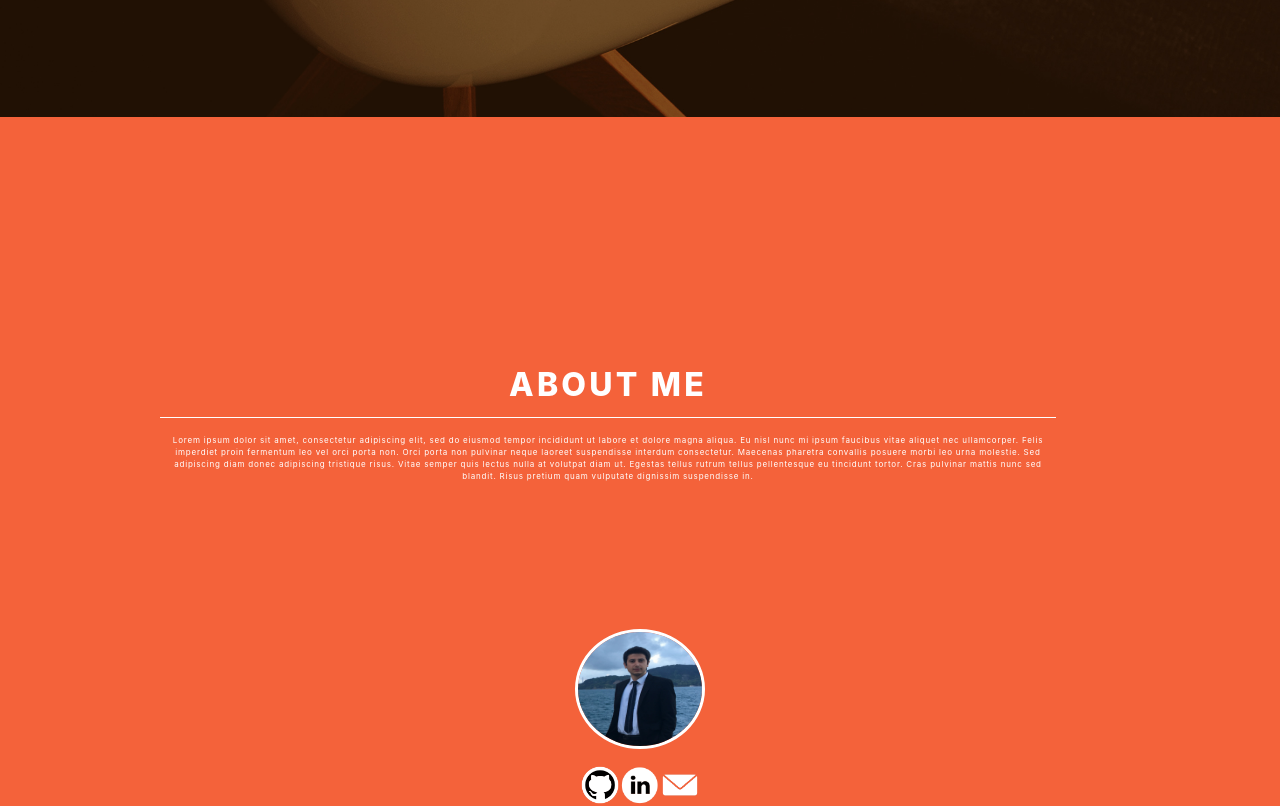
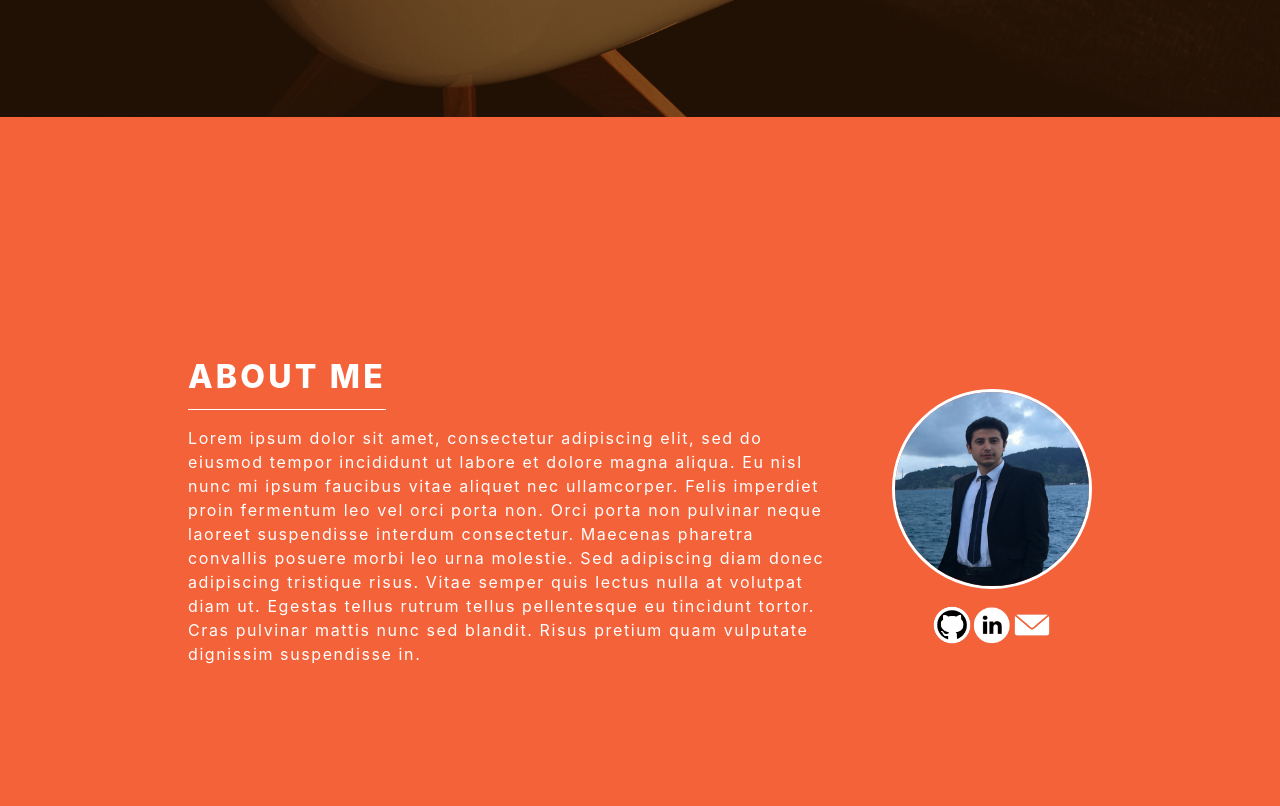
Before and after one commit to FethiEfe/portfolio, a React (Create React App) app: page / in a window 1280 px wide. Shown: the part 683-1489 px from the top of the page. Built offline with nearby package versions, Linux system fonts and the light colour scheme.

Commit message:
bug at about page fixed

```diff
--- a/public/index.html
+++ b/public/index.html
@@ -22,7 +22,7 @@
       work correctly both with client-side routing and a non-root public URL.
       Learn how to configure a non-root public URL by running `npm run build`.
     -->
-  <title>React App</title>
+  <title>Fethi Akcay</title>
 </head>
 
 <body>
--- a/src/App.css
+++ b/src/App.css
@@ -164,7 +164,8 @@
 
     .navbar-session > .active {
         border-bottom: 1px solid orange;
-        color:orange
+        color:orange;
+
     }
 
     #toggle{
@@ -651,73 +652,209 @@
 /* /////////////////// Home.js ABOVE //////////////////*/
 
 /* /////////////////// About.js BELOW //////////////////*/
-
-.about-session{
-    height: 100vh;
-    background-color: #f4623a;
-    display: flex;
-	flex-direction: column;
-	flex-wrap: nowrap;
-	justify-content: center;
-	align-items: center;
-}
-.about-left{
-    width: 70vw;
-    height: 50vh;
-    margin-right: 5vw;
-	display: flex;
-	flex-direction: column;
-	flex-wrap: nowrap;
-	justify-content: center;
-    align-items: flex-start;
-    text-align: center;
-}
-
-.ABOUT_ME{
-    font-size: 2em;
-    letter-spacing: 0.1em;
-    font-weight: 800;
-    color: white;
-    border-bottom: 1px solid white;
-    padding-bottom: 1vh;
-    text-align: center;
-    width: 70vw;
-}
-.about-me-p{
-    color: white;
-    font-weight: 400;
-    letter-spacing: 0.1em;
-    font-size: 0.5em;
-    width: 70vw;
-}
-.portfolio-pic{
-    width: 130px;
-    height: 120px;
-    border-radius: 50%;
-    border: 3px solid white;
-}
-
-.contact-icons{
-    display: flex;
-	flex-direction: row;
-	flex-wrap: nowrap;
-	justify-content: center;
-	margin-top: 2vh;
-}
-.github-pic{
-    width: 40px;
-    height: 40px;
-}
-
-.linkedin-pic{
-    width: 40px;
-    height: 40px;
-}
-.email-pic{
-    width: 40px;
-    height: 40px;
-    cursor: pointer;
-}
+@media screen and (max-width: 450px){
+    .about-session{
+        height: 100vh;
+        background-color: #f4623a;
+        display: flex;
+        flex-direction: column;
+        flex-wrap: nowrap;
+        justify-content: center;
+        align-items: center;
+    }
+    .about-left{
+        width: 70vw;
+        height: 50vh;
+        margin-right: 5vw;
+        display: flex;
+        flex-direction: column;
+        flex-wrap: nowrap;
+        justify-content: center;
+        align-items: flex-start;
+        text-align: center;
+    }
+
+    .ABOUT_ME{
+        font-size: 2em;
+        letter-spacing: 0.1em;
+        font-weight: 800;
+        color: white;
+        border-bottom: 1px solid white;
+        padding-bottom: 1vh;
+        text-align: center;
+        width: 70vw;
+    }
+    .about-me-p{
+        color: white;
+        font-weight: 400;
+        letter-spacing: 0.1em;
+        font-size: 0.5em;
+        width: 70vw;
+    }
+    .portfolio-pic{
+        width: 130px;
+        height: 120px;
+        border-radius: 50%;
+        border: 3px solid white;
+    }
+
+    .contact-icons{
+        display: flex;
+        flex-direction: row;
+        flex-wrap: nowrap;
+        justify-content: center;
+        margin-top: 2vh;
+    }
+    .github-pic{
+        width: 40px;
+        height: 40px;
+    }
+
+    .linkedin-pic{
+        width: 40px;
+        height: 40px;
+    }
+    .email-pic{
+        width: 40px;
+        height: 40px;
+        cursor: pointer;
+    }
+
+}
+
+@media screen and (min-width: 451px) and (max-width: 1024px){
+    .about-session{
+        height: 100vh;
+        background-color: #f4623a;
+        display: flex;
+        flex-direction: row;
+        flex-wrap: nowrap;
+        justify-content: center;
+        align-items: center;
+    }
+    .about-left{
+        width: 50vw;
+        height: 50vh;
+        margin-right: 5vw;
+        display: flex;
+        flex-direction: column;
+        flex-wrap: nowrap;
+        justify-content: center;
+        align-items: flex-start;
+    }
+
+    .ABOUT_ME{
+        font-size: 2em;
+        letter-spacing: 0.1em;
+        font-weight: 800;
+        color: white;
+        border-bottom: 1px solid white;
+        padding-bottom: 1vh;
+    }
+    .about-me-p{
+        color: white;
+        font-weight: 400;
+        letter-spacing: 0.1em;
+        font-size: 1em;
+    }
+    .portfolio-pic{
+        width: 200px;
+        height: 200px;
+        border-radius: 50%;
+        border: 3px solid white;
+    }
+
+    .contact-icons{
+        display: flex;
+        flex-direction: row;
+        flex-wrap: nowrap;
+        justify-content: center;
+        margin-top: 2vh;
+    }
+    .github-pic{
+        width: 40px;
+        height: 40px;
+    }
+
+    .linkedin-pic{
+        width: 40px;
+        height: 40px;
+    }
+    .email-pic{
+        width: 40px;
+        height: 40px;
+        cursor: pointer;
+    }
+
+
+}
+@media screen and (min-width: 1025px) {
+    .about-session{
+        height: 100vh;
+        background-color: #f4623a;
+        display: flex;
+        flex-direction: row;
+        flex-wrap: nowrap;
+        justify-content: center;
+        align-items: center;
+    }
+    .about-left{
+        width: 50vw;
+        height: 50vh;
+        margin-right: 5vw;
+        display: flex;
+        flex-direction: column;
+        flex-wrap: nowrap;
+        justify-content: center;
+        align-items: flex-start;
+    }
+
+    .ABOUT_ME{
+        font-size: 2em;
+        letter-spacing: 0.1em;
+        font-weight: 800;
+        color: white;
+        border-bottom: 1px solid white;
+        padding-bottom: 1vh;
+    }
+    .about-me-p{
+        color: white;
+        font-weight: 400;
+        letter-spacing: 0.1em;
+        font-size: 1em;
+    }
+    .portfolio-pic{
+        width: 200px;
+        height: 200px;
+        border-radius: 50%;
+        border: 3px solid white;
+    }
+
+    .contact-icons{
+        display: flex;
+        flex-direction: row;
+        flex-wrap: nowrap;
+        justify-content: center;
+        margin-top: 2vh;
+    }
+    .github-pic{
+        width: 40px;
+        height: 40px;
+    }
+
+    .linkedin-pic{
+        width: 40px;
+        height: 40px;
+    }
+    .email-pic{
+        width: 40px;
+        height: 40px;
+        cursor: pointer;
+    }
+
+
+}
+
 /* /////////////////// About.js ABOVE //////////////////*/
 
 
@@ -1058,7 +1195,7 @@
         border: 2px solid rgb(57, 57, 59);
         background-color:rgba(211, 209, 209, 0.486);
         color: black;
-        font-size: 1em;
+        font-size: 0.5em;
 
     }
     .email-form textarea{
@@ -1068,7 +1205,7 @@
         border: 2px solid rgb(57, 57, 59);
         background-color:rgba(211, 209, 209, 0.486);
         color: black;
-        font-size: 1.5em;
+        font-size: 0.5em;
     }
 
     .email-form label{
@@ -1090,7 +1227,7 @@
         width: 30vw;
         height: 5vh;
         color:white;
-        font-size: 0.2em;
+        font-size: 0.5em;
         font-weight: 700;
         letter-spacing: 0.1em;
         cursor: pointer;
--- a/src/Components/Navbar.js
+++ b/src/Components/Navbar.js
@@ -42,6 +42,7 @@ class Navbar extends React.Component {
                     onClick={this.scrollToTop}>FETHI AKCAY</h2>
                 <label for="toggle" className="hamburger-icon">Menu &#9776;</label>
                 <input type="checkbox" id="toggle" />
+
                 <div className="navbar-session ">
 
 
```
Also changed, not shown: 1 other file (tests, documents, lock files or other folders).
